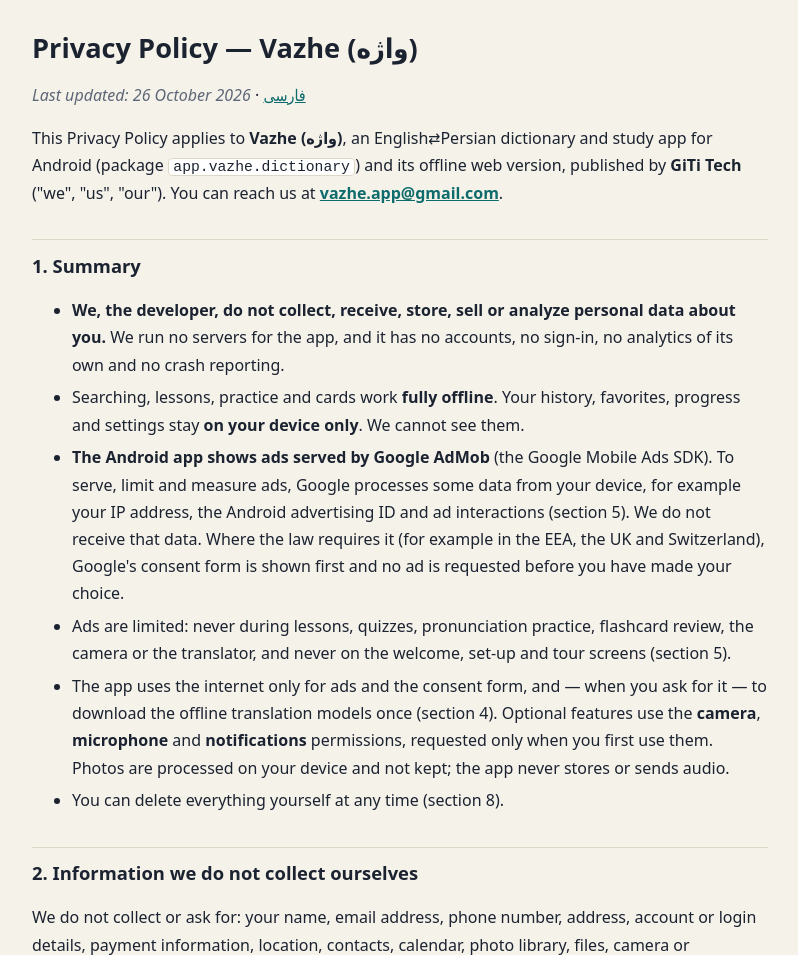
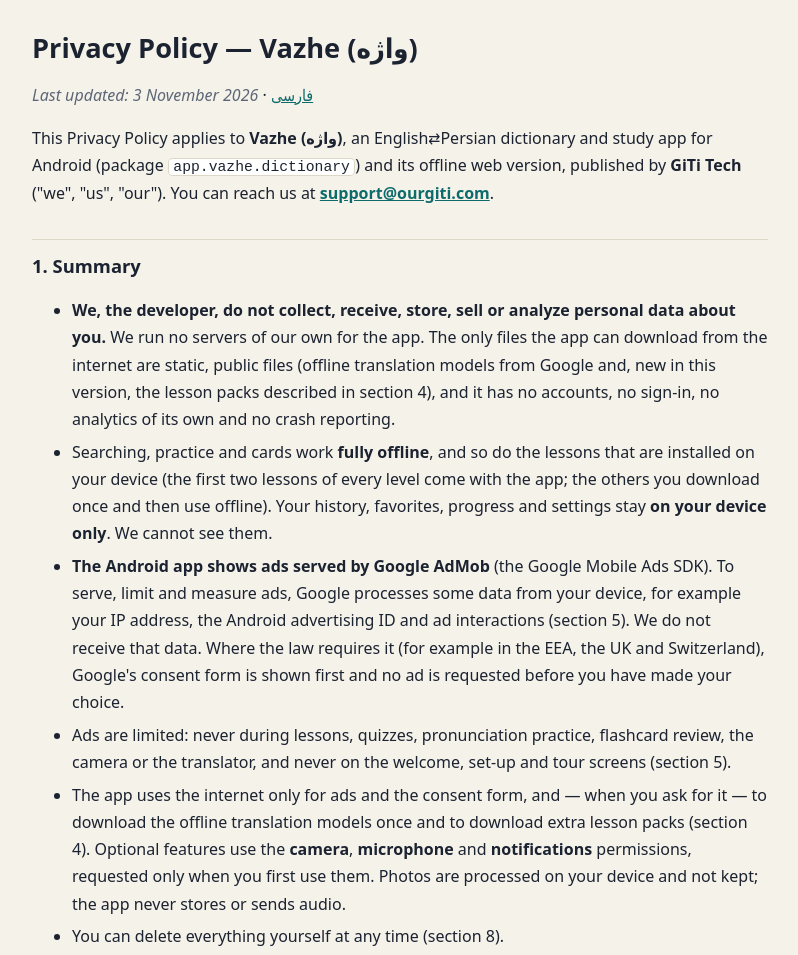
Before and after one commit to JafarGhulami/Vazha-Privacy.io, a plain HTML site: page index.html in a window 1280 px wide. Shown: the top 955 px of the page, without its empty margins (240-1038 px from the left). Drawn offline with Linux system fonts and the light colour scheme.

Commit message:
Add files via upload
1.4.0

```diff
--- a/index.html
+++ b/index.html
@@ -20,15 +20,15 @@ em{color:var(--muted)}
 <body>
 <main>
 <h1>Privacy Policy — Vazhe (واژه)</h1>
-<p><em>Last updated: 26 October 2026</em> · <a href="fa.html">فارسی</a></p>
-<p>This Privacy Policy applies to <strong>Vazhe (واژه)</strong>, an English⇄Persian dictionary and study app for Android (package <code>app.vazhe.dictionary</code>) and its offline web version, published by <strong>GiTi Tech</strong> (&quot;we&quot;, &quot;us&quot;, &quot;our&quot;). You can reach us at <strong><a href="mailto:vazhe.app@gmail.com">vazhe.app@gmail.com</a></strong>.</p>
+<p><em>Last updated: 3 November 2026</em> · <a href="fa.html">فارسی</a></p>
+<p>This Privacy Policy applies to <strong>Vazhe (واژه)</strong>, an English⇄Persian dictionary and study app for Android (package <code>app.vazhe.dictionary</code>) and its offline web version, published by <strong>GiTi Tech</strong> (&quot;we&quot;, &quot;us&quot;, &quot;our&quot;). You can reach us at <strong><a href="mailto:support@ourgiti.com">support@ourgiti.com</a></strong>.</p>
 <h2>1. Summary</h2>
 <ul>
-<li><strong>We, the developer, do not collect, receive, store, sell or analyze personal data about you.</strong> We run no servers for the app, and it has no accounts, no sign-in, no analytics of its own and no crash reporting.</li>
-<li>Searching, lessons, practice and cards work <strong>fully offline</strong>. Your history, favorites, progress and settings stay <strong>on your device only</strong>. We cannot see them.</li>
+<li><strong>We, the developer, do not collect, receive, store, sell or analyze personal data about you.</strong> We run no servers of our own for the app. The only files the app can download from the internet are static, public files (offline translation models from Google and, new in this version, the lesson packs described in section 4), and it has no accounts, no sign-in, no analytics of its own and no crash reporting.</li>
+<li>Searching, practice and cards work <strong>fully offline</strong>, and so do the lessons that are installed on your device (the first two lessons of every level come with the app; the others you download once and then use offline). Your history, favorites, progress and settings stay <strong>on your device only</strong>. We cannot see them.</li>
 <li><strong>The Android app shows ads served by Google AdMob</strong> (the Google Mobile Ads SDK). To serve, limit and measure ads, Google processes some data from your device, for example your IP address, the Android advertising ID and ad interactions (section 5). We do not receive that data. Where the law requires it (for example in the EEA, the UK and Switzerland), Google's consent form is shown first and no ad is requested before you have made your choice.</li>
 <li>Ads are limited: never during lessons, quizzes, pronunciation practice, flashcard review, the camera or the translator, and never on the welcome, set-up and tour screens (section 5).</li>
-<li>The app uses the internet only for ads and the consent form, and — when you ask for it — to download the offline translation models once (section 4). Optional features use the <strong>camera</strong>, <strong>microphone</strong> and <strong>notifications</strong> permissions, requested only when you first use them. Photos are processed on your device and not kept; the app never stores or sends audio.</li>
+<li>The app uses the internet only for ads and the consent form, and — when you ask for it — to download the offline translation models once and to download extra lesson packs (section 4). Optional features use the <strong>camera</strong>, <strong>microphone</strong> and <strong>notifications</strong> permissions, requested only when you first use them. Photos are processed on your device and not kept; the app never stores or sends audio.</li>
 <li>You can delete everything yourself at any time (section 8).</li>
 </ul>
 <h2>2. Information we do not collect ourselves</h2>
@@ -50,6 +50,7 @@ em{color:var(--muted)}
 <li><strong>Backup export and import.</strong> The export creates a JSON file <strong>only when you tap the button</strong>. It contains the words you saved and your progress — not your identity. It is passed to the Android share sheet, where <strong>you</strong> choose where it goes. Once you send it to another app or service, that app's or service's privacy policy applies. The file is not encrypted; treat it like any personal file. Import only reads a file you choose.</li>
 <li><strong>Camera and photos (text lookup).</strong> When you tap the camera button, the app asks Android for one photo (camera app or photo picker) and reads the text in it with Google's ML Kit text-recognition model, which is bundled inside the app and runs entirely on your device. The photo is held in memory only while it is analysed, the temporary file is deleted right after recognition, nothing is saved to your gallery, and the photo and the recognised text are not sent anywhere by the app. You can refuse the camera permission and still use the rest of the app.</li>
 <li><strong>Microphone and speech recognition (pronunciation practice, voice translator).</strong> When you record, the app asks the speech-recognition service set on your device (often Google's) to turn your speech into text, and uses that text. The app itself does not record, store or send audio and receives only the resulting text. <strong>Your device's speech-recognition service may process the audio, including on its provider's servers, depending on your device and its settings</strong>, and is covered by its provider's privacy policy; Vazhe cannot force it to work offline (you can install an offline language pack in your system settings). The microphone permission is asked before your first recording and you can refuse it.</li>
+<li><strong>Lesson downloads (Learn).</strong> The Learn tab comes with the first two lessons of every level, course or subject. The other lessons are small packs of text and pictures that you download <strong>only when you tap Download</strong> (or, if you switch it on, automatically on Wi-Fi). The packs are public static files on the developer's own web host, <strong>vazhalearn.ourgiti.com</strong> (website: www.vazha.ourgiti.com). The app sends an ordinary web request for each file; the host's web server may record technical data such as your IP address and the time of the request in its standard access log, as every web server does. We use it only to keep the service working and do not link it to you or to any account. The request contains no account, no identifier and none of your data. Downloaded lessons are stored in the app's private storage, work offline and can be deleted in Learn at any time; deleting a lesson does not delete your progress.</li>
 <li><strong>Voice translator and offline translation models.</strong> Translation uses Google's ML Kit on-device translation. The first time you use a language, the model (about 30 MB) is downloaded from Google over the internet — only after you tap to download or translate; afterwards translation runs on your device and the text you translate is not sent anywhere by the app. Google describes the data ML Kit itself may collect (device and app information, performance metrics, the configured source and destination languages and error codes, used for diagnostics and usage analytics) in its public ML Kit data disclosure: &lt;https://developers.google.com/ml-kit/android-data-disclosure&gt;. You can delete the downloaded models in Settings.</li>
 <li><strong>Notifications (daily reminder and come-back reminders).</strong> Two separate, optional switches. If you switch one on, the app asks for the notification permission and schedules local notifications on your device: the daily reminder (one a day, at the time you chose, the day after your last visit) and the come-back reminders (only if you stay away: after 2 days, then weekly, then monthly, at most 6 monthly ones, between 9:00 and 20:00). To plan them the app keeps the time of your last visit on your device. Their wording uses your next lesson and your streak, which never leave the device. No push service, server or network is involved. You can switch either off any time, or refuse the permission.</li>
 <li><strong>Links that open outside the app.</strong> Some screens contain links (for example to this policy, license texts, Wiktionary, Tatoeba). Tapping one opens your browser, and the website you visit may receive technical information such as your IP address under its own privacy policy. Vazhe does not contact these sites by itself.</li>
@@ -59,7 +60,7 @@ em{color:var(--muted)}
 <li><strong>This policy page.</strong> This page is hosted on GitHub Pages. GitHub may process technical data about visitors to this page under GitHub's privacy statement; we do not receive that data.</li>
 </ul>
 <ul>
-<li><strong>Certificate request (optional).</strong> When you meet the conditions of a level you may ask for a &quot;Certificate of completion&quot;. The app transmits nothing: it prepares an email (your name, email address, the Certificate ID and a summary of your results) in your email app, and <strong>you</strong> decide whether to send it to <a href="mailto:vazhe.app@gmail.com">vazhe.app@gmail.com</a>. Vazhe does not store your name or email address. If you send it, we receive it by email and use it only to issue and check the certificate and to detect duplicate requests, and keep it no longer than needed.</li>
+<li><strong>Certificate request (optional).</strong> When you meet the conditions of a level you may ask for a &quot;Certificate of completion&quot;. The app transmits nothing: it prepares an email (your name, email address, the Certificate ID and a summary of your results) in your email app, and <strong>you</strong> decide whether to send it to <a href="mailto:support@ourgiti.com">support@ourgiti.com</a>. Vazhe does not store your name or email address. If you send it, we receive it by email and use it only to issue and check the certificate and to detect duplicate requests, and keep it no longer than needed.</li>
 </ul>
 <h2>5. Advertising (Google AdMob)</h2>
 <p><strong>What we show.</strong> The Android app shows ads from <strong>Google AdMob</strong>, which helps keep the app free. We use only Google's Mobile Ads SDK; there are no other ad networks, no mediation and no analytics SDKs in the app. There are three kinds:</p>
@@ -107,7 +108,7 @@ em{color:var(--muted)}
 <h2>14. Changes to this policy</h2>
 <p>We may update this policy, for example if the app changes. The &quot;last updated&quot; date at the top shows the current version, and earlier versions remain available in the project's public history. If a change affects what is collected or shared, we will update the policy, the Google Play Data safety form and the in-app text before shipping it.</p>
 <h2>15. Contact</h2>
-<p><strong>GiTi Tech</strong> — <strong><a href="mailto:vazhe.app@gmail.com">vazhe.app@gmail.com</a></strong></p>
+<p><strong>GiTi Tech</strong> — <strong><a href="mailto:support@ourgiti.com">support@ourgiti.com</a></strong></p>
 <p>If you are in the EEA or UK and are not satisfied with our answer, you may contact your local data-protection authority.</p>
 </main>
 </body>
```
Also changed, not shown: fa.html (+8 -7 lines), terms.fa.html (+1 -1 lines), terms.html (+1 -1 lines), 2 other files.
